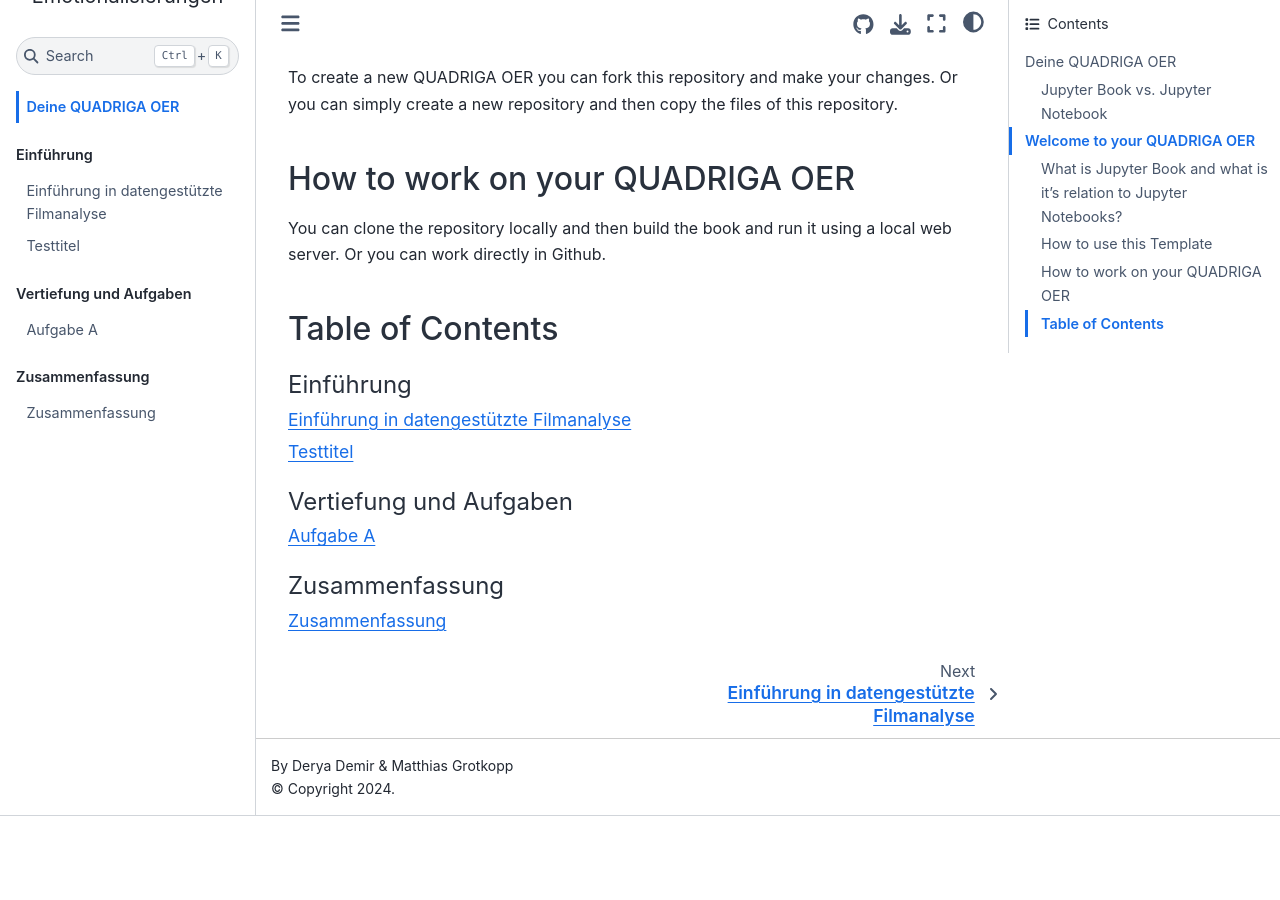
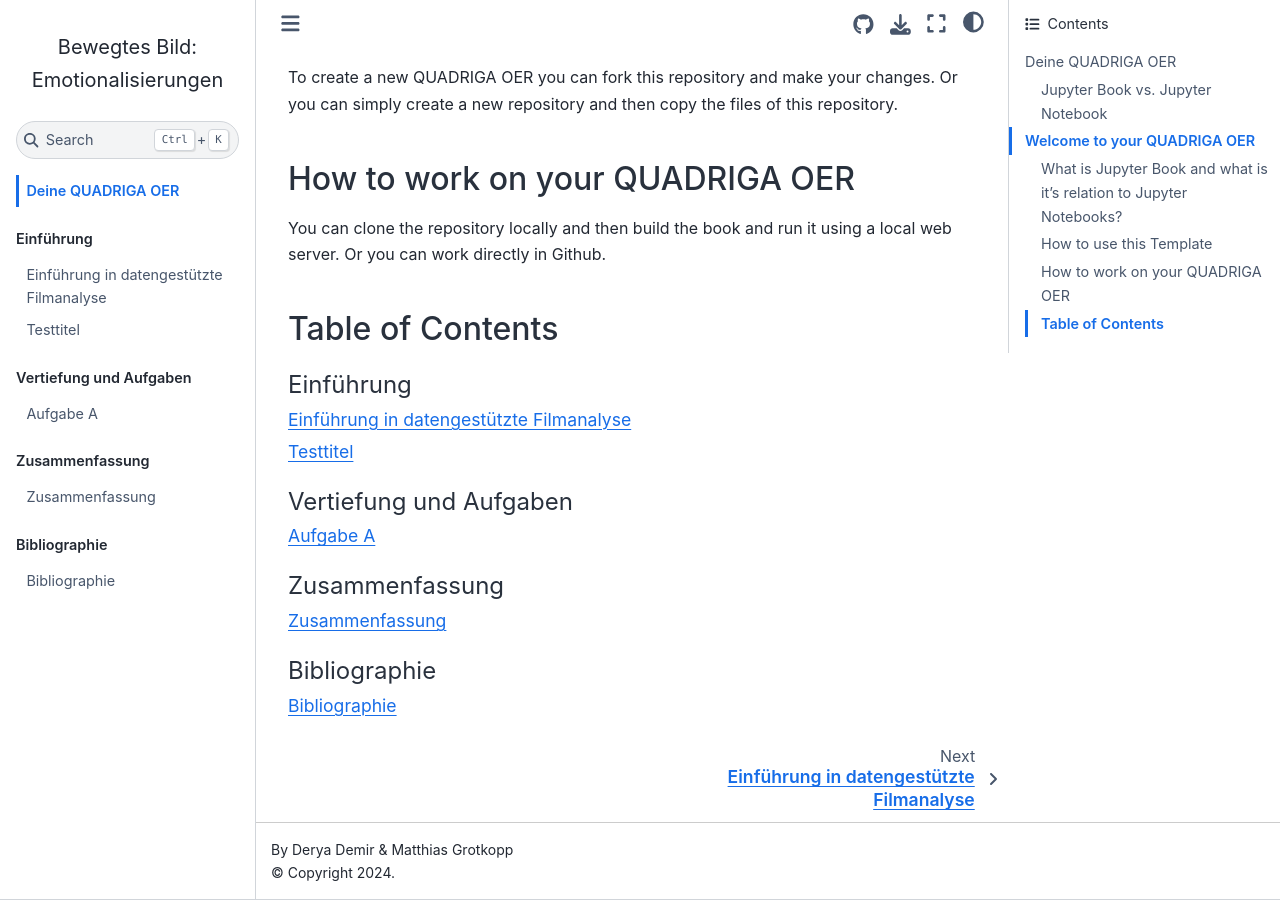
Before and after one commit to quadriga-dk/Bewegtes-Bild-Fallstudie-1, a Jupyter Book: the page built from intro.md, in a window 1280 px wide and 900 px high, scrolled down 1792 px. Built offline with Jupyter Book 1.0.4 settings and Sphinx 7.4.7 and the Sphinx Book theme 1.1.4, drawn with Linux system fonts in a browser that asks for light colours; before the commit the page ends 2608 px from its top, so only the background shows below that.

Commit message:
Add Bibliographie

````diff
--- /dev/null
+++ b/Bibliographie.md
@@ -0,0 +1,3 @@
+# Bibliographie
+```{bibliography}
+```
--- a/_toc.yml
+++ b/_toc.yml
@@ -14,3 +14,6 @@
   - caption: Zusammenfassung
     chapters:
       - file: Kapitel_III/Zusammenfassung
+  - caption: Bibliographie
+    chapters:
+      - file: Bibliographie
````
Also changed, not shown: Kapitel_I/Einführung_in_datengestützte_Filmanalyse.md (+0 -3 lines).
